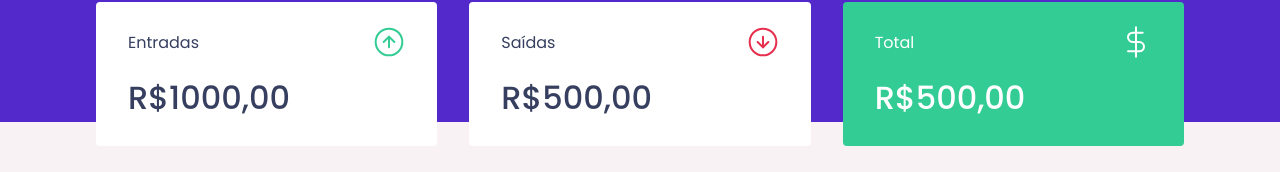
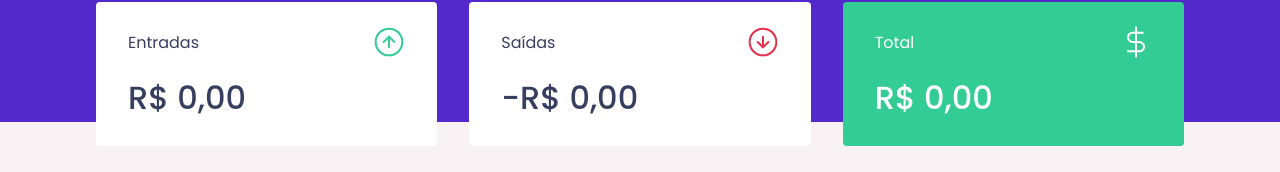
Before and after one commit to brunoemferreira/rocketseat-ignite-dt-money, a React (Create React App) app in the folder dtmoney/: page / in a window 1280 px wide. Shown: the part 150-322 px from the top of the page. Built offline with nearby package versions, Linux system fonts and the light colour scheme; no server answers; what miragejs would draw is missing.

Commit message:
Calculating the Summary

```diff
--- a/dtmoney/src/components/Summary/index.tsx
+++ b/dtmoney/src/components/Summary/index.tsx
@@ -8,6 +8,31 @@
 export default function Summary() {
   const { transactions } = useContext(TransactionsContext);
 
+  const totalDeposits = transactions.reduce((acc, transaction) => {
+    // Faz o calculo
+    if (transaction.type === 'deposit') {
+      return acc + transaction.amount;
+    }
+    // Senão retorna o valor inicial que é 0
+    return acc;
+  }, 0);
+
+  const summary = transactions.reduce((acc, transaction) => {
+    if (transaction.type === 'deposit') {
+      acc.deposits += transaction.amount;
+      acc.total += transaction.amount;
+    } else {
+      acc.withdraws += transaction.amount;
+      acc.total -= transaction.amount;
+    }
+    return acc;
+  }, {
+    deposits: 0,
+    withdraws: 0,
+    total: 0,
+  });
+
+
   return (
     <Container>
       <div>
@@ -15,21 +40,36 @@
           <p>Entradas</p>
           <img src={incomeImg} alt="Entradas" />
         </header>
-        <strong>R$1000,00</strong>
+        <strong>
+          {new Intl.NumberFormat('pt-BR', {
+            style: 'currency',
+            currency: 'BRL'
+          }).format(summary.deposits)}
+        </strong>
       </div>
       <div>
         <header>
           <p>Saídas</p>
           <img src={outcomeImg} alt="Saídas" />
         </header>
-        <strong>R$500,00</strong>
+        <strong> -
+          {new Intl.NumberFormat('pt-BR', {
+          style: 'currency',
+          currency: 'BRL'
+        }).format(summary.withdraws)}
+        </strong>
       </div>
       <div className="highlight-background">
         <header>
           <p>Total</p>
           <img src={totalImg} alt="Total" />
         </header>
-        <strong>R$500,00</strong>
+        <strong>
+          {new Intl.NumberFormat('pt-BR', {
+            style: 'currency',
+            currency: 'BRL'
+          }).format(summary.total)}
+        </strong>
       </div>
     </Container>
   )
```
